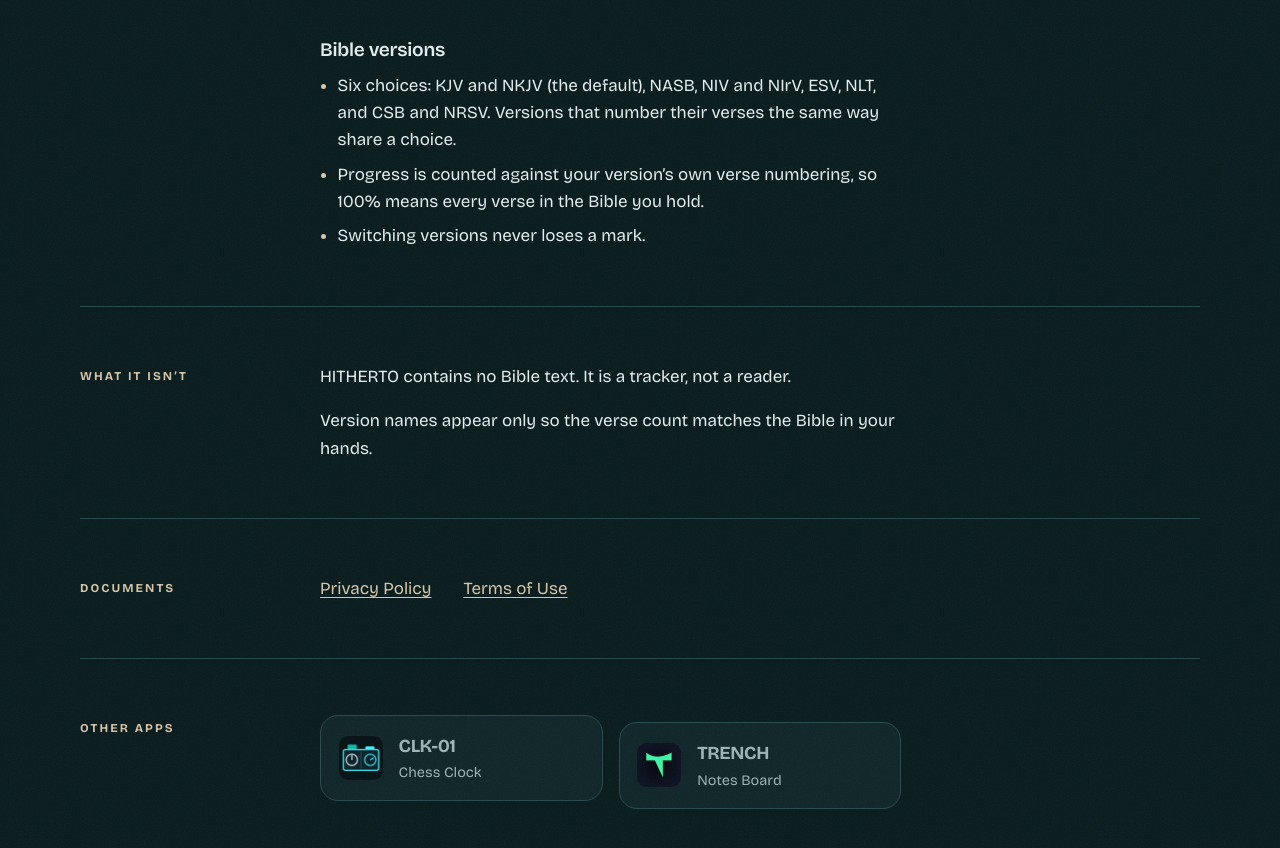
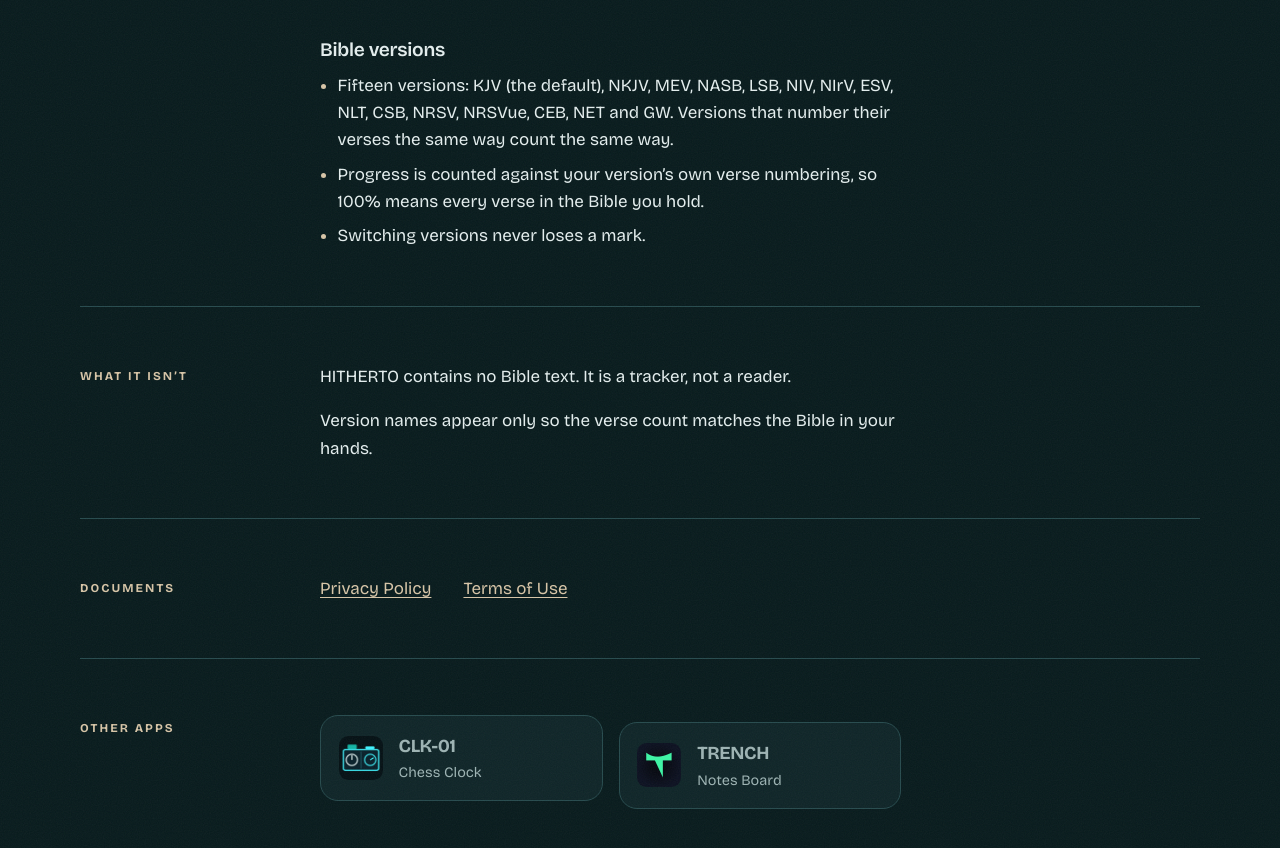
Before and after one commit to archbird1/archbird1.github.io, a plain HTML site: page hitherto/index.html in a window 1280 px wide. Shown: the part 2458-3306 px from the top of the page. Drawn offline with Linux system fonts and the light colour scheme.

Commit message:
Add files via upload

```diff
--- a/hitherto/index.html
+++ b/hitherto/index.html
@@ -98,7 +98,7 @@
       </ul>
       <h3>Bible versions</h3>
       <ul>
-        <li>Six choices: KJV and NKJV (the default), NASB, NIV and NIrV, ESV, NLT, and CSB and NRSV. Versions that number their verses the same way share a choice.</li>
+        <li>Fifteen versions: KJV (the default), NKJV, MEV, NASB, LSB, NIV, NIrV, ESV, NLT, CSB, NRSV, NRSVue, CEB, NET and GW. Versions that number their verses the same way count the same way.</li>
         <li>Progress is counted against your version&rsquo;s own verse numbering, so 100% means every verse in the Bible you hold.</li>
         <li>Switching versions never loses a mark.</li>
       </ul>
```
